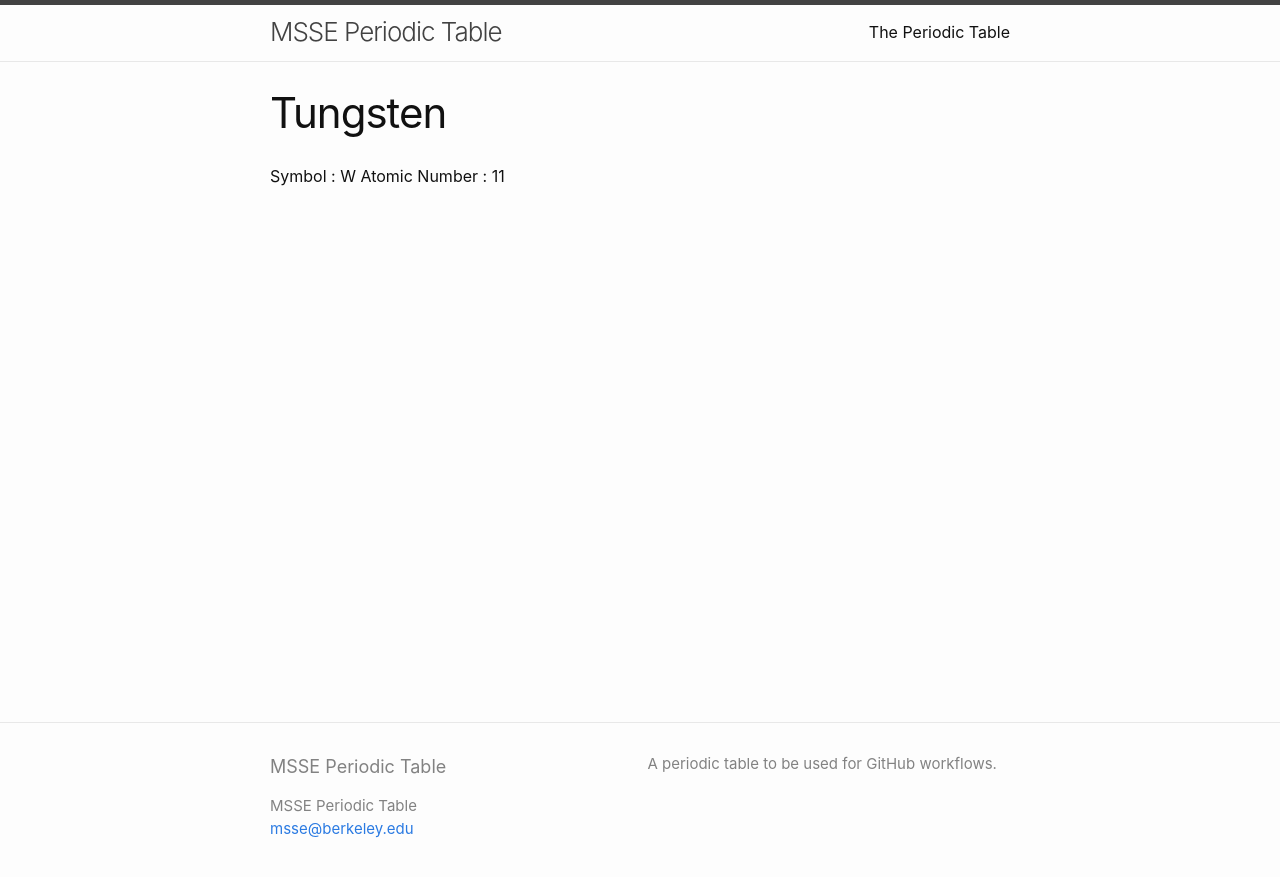
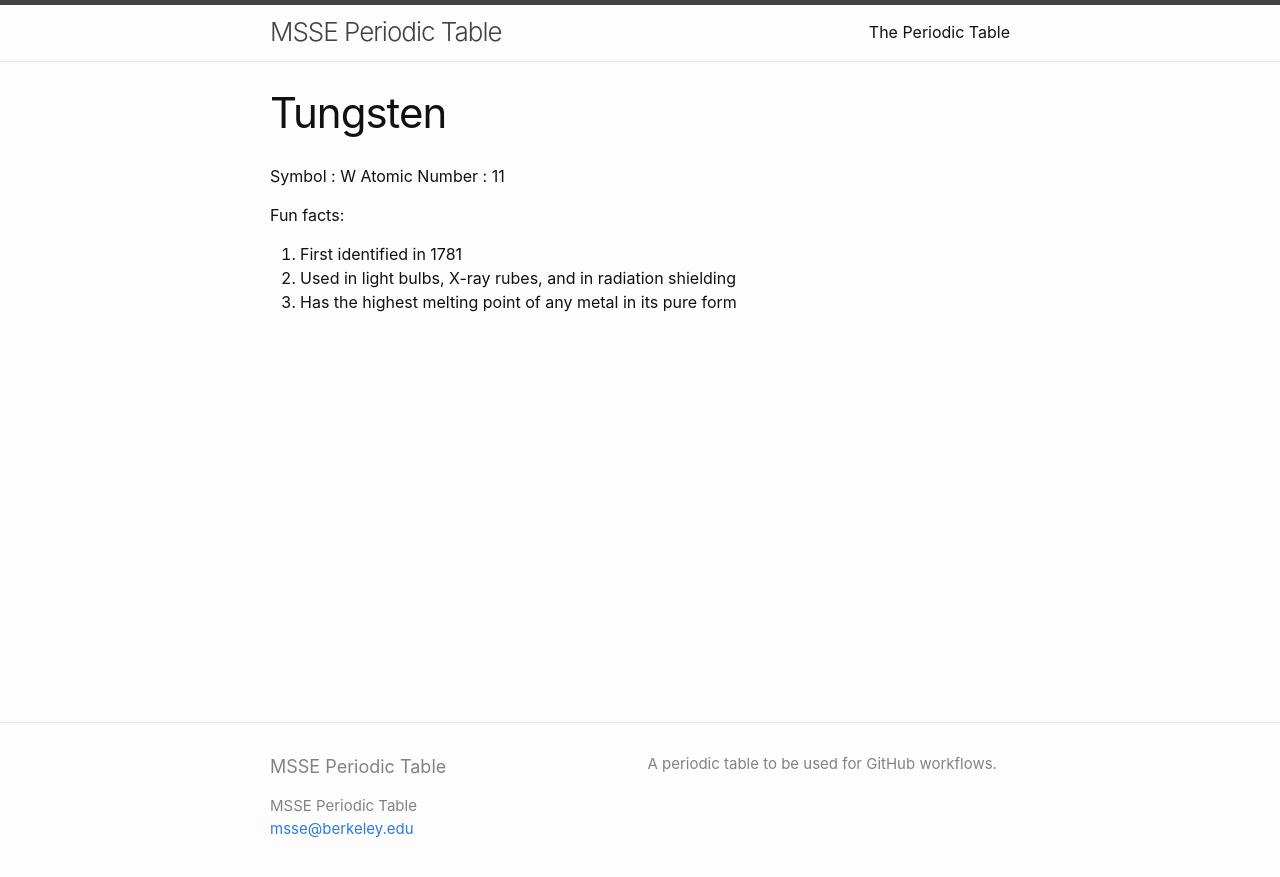
Before and after one commit to msse-chem-280-2024/periodic-table, a Jekyll site: the page built from elements/tungsten.md, in a window 1280 px wide. Shown: the top 877 px of the page. Built offline with Jekyll 4.4.1, drawn with Linux system fonts in a browser that asks for light colours.

Commit message:
updated with fun facts on tungsten

```diff
--- a/elements/tungsten.md
+++ b/elements/tungsten.md
@@ -5,3 +5,9 @@ title: Tungsten
 
 Symbol : W
 Atomic Number : 11
+
+Fun facts:
+
+1. First identified in 1781
+2. Used in light bulbs, X-ray rubes, and in radiation shielding
+3. Has the highest melting point of any metal in its pure form
```
